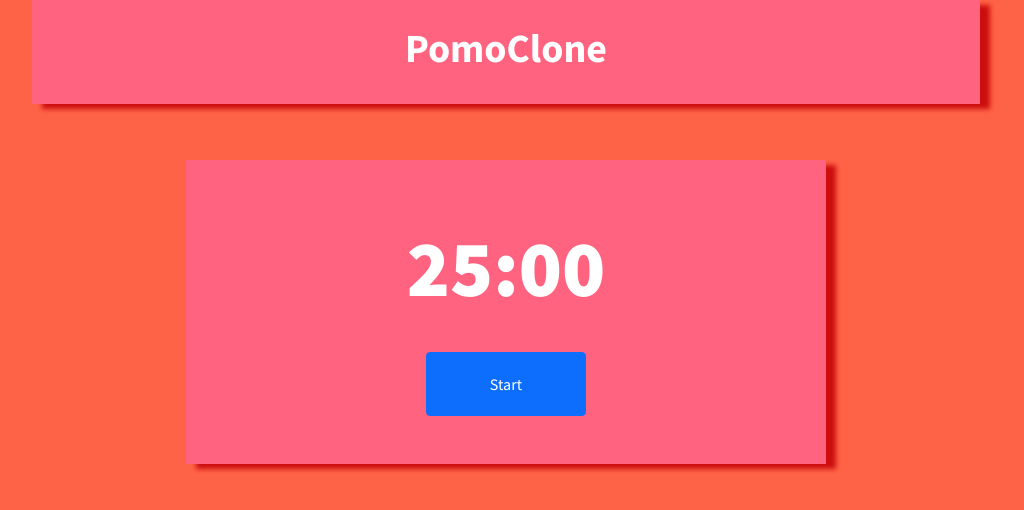
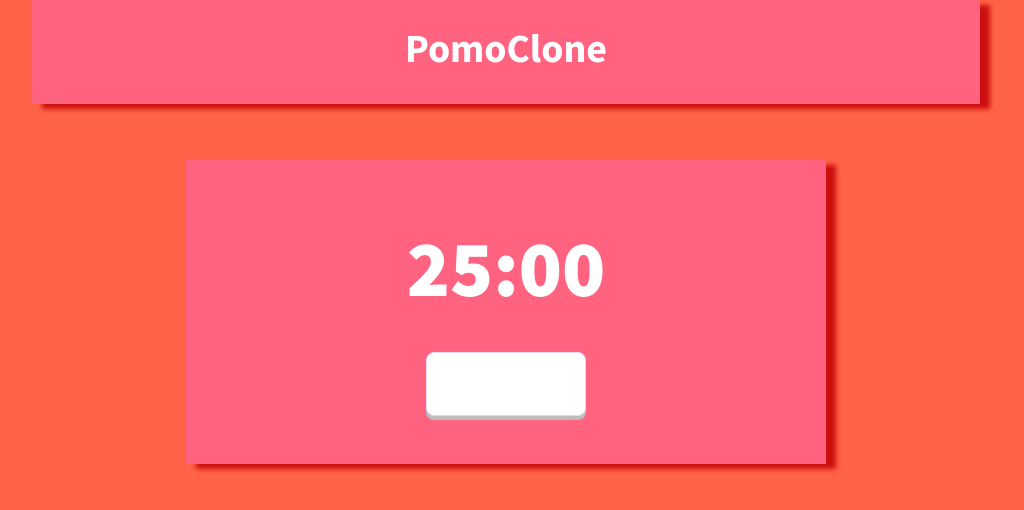
Before and after one commit to aneevel/Pomoclone, an Angular app in the folder site/: page / in a window 1280 px wide. Shown: the top 510 px of the page, without its empty margins (134-1158 px from the left). Built offline with nearby package versions, Linux system fonts and the light colour scheme.

Commit message:
Add a shadow and Y translate on click

```diff
--- a/site/src/app/timer/timer.component.css
+++ b/site/src/app/timer/timer.component.css
@@ -11,6 +11,18 @@
 
 #timer:hover {
   cursor: pointer;
+}
+
+.btn {
+  background-color: white;
+  border: 1px solid #dcddf5;
+  border-radius: 8px;
+  box-shadow: 0px 4px #bdbdc0;
+}
+
+.btn:focus {
+  box-shadow: none;
+  transform: translateY(4px);
 }
 
 #start {
```
